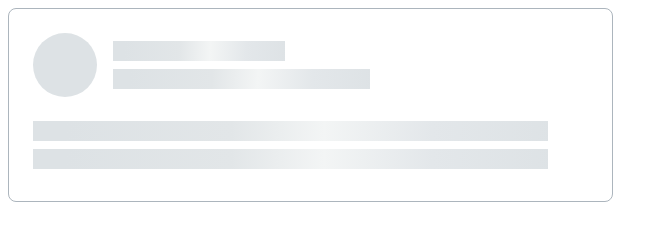
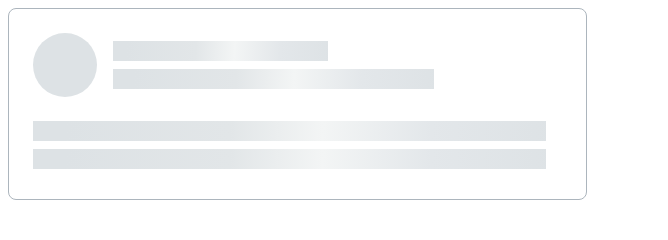
Before and after one commit to js-tasks-ru/htmlcss-20210708_warma2d, a website: page 04-lection2/02-skeleton/index.html in a window 1280 px wide. Shown: the whole page, without its empty margins (0-668 px from the left). Drawn offline with Linux system fonts and the light colour scheme.

Commit message:
removed importants; added percents; added semantic classes;

```diff
--- a/04-lection2/02-skeleton/index.html
+++ b/04-lection2/02-skeleton/index.html
@@ -9,14 +9,14 @@
         <div class="skeleton">
             <div class="skeleton__header">
                 <div class="skeleton__avatar"></div>
-                <div class="skeleton__headerColumn">
-                    <div class="skeleton__line skeleton__line172"></div>
-                    <div class="skeleton__line skeleton__line257"></div>
+                <div class="skeleton__info">
+                    <div class="skeleton__line skeleton__shortLine"></div>
+                    <div class="skeleton__line skeleton__longLine"></div>
                 </div>
             </div>
             <div class="skeleton__footer">
-                <div class="skeleton__line skeleton__line515"></div>
-                <div class="skeleton__line skeleton__line515"></div>
+                <div class="skeleton__line skeleton__longLine"></div>
+                <div class="skeleton__line skeleton__longLine"></div>
             </div>
         </div>
     </body>
--- a/04-lection2/02-skeleton/skeleton.css
+++ b/04-lection2/02-skeleton/skeleton.css
@@ -1,19 +1,13 @@
-.skeleton div {
-    box-sizing: border-box;
-    padding: 0;
-    margin: 0;
-}
-
 .skeleton {
     width: 579px;
     height: 192px;
     border-radius: 8px;
     border: 1px solid var(--grey-3);
-    padding-left: 24px !important;
+    padding-left: 24px;
 }
 
 .skeleton__header {
-    margin-top: 24px !important;
+    margin-top: 24px;
     display: flex;
 }
 
@@ -24,31 +18,34 @@
     border-radius: 50%;
 }
 
-.skeleton__headerColumn {
-    padding-top: 8px !important;
-    padding-left: 16px !important;
+.skeleton__info {
+    padding-top: 8px;
+    padding-left: 16px;
     height: 64px;
+    width: 100%;
+    max-width: 337px;
     flex-direction: column;
 }
 
-.skeleton__headerColumn > * {
-    margin-bottom: 8px !important;
+.skeleton__info > * {
+    margin-bottom: 8px;
 }
 
-.skeleton__headerColumn:last-child {
-    margin-bottom: 0 !important;
+.skeleton__info:last-child {
+    margin-bottom: 0;
 }
 
 .skeleton__footer {
-    margin-top: 24px !important;
+    margin-top: 24px;
+    margin-right: 40px;
 }
 
 .skeleton__footer > * {
-    margin-bottom: 8px !important;
+    margin-bottom: 8px;
 }
 
 .skeleton__footer:last-child {
-    margin-bottom: 0 !important;
+    margin-bottom: 0;
 }
 
 .skeleton__line {
@@ -56,14 +53,10 @@
     background: linear-gradient(92.51deg, var(--grey-2) 6.44%, var(--grey-5) 38.47%, var(--grey-6) 56.48%, var(--grey-7) 77.5%, var(--grey-2) 102.52%);
 }
 
-.skeleton__line172 {
-    width: 172px;
+.skeleton__shortLine {
+    width: 67%;
 }
 
-.skeleton__line257 {
-    width: 257px;
+.skeleton__longLine {
+    width: 100%;
 }
-
-.skeleton__line515 {
-    width: 515px;
-}
--- a/assets/css/main.css
+++ b/assets/css/main.css
@@ -30,7 +30,7 @@
     font-family: 'Roboto', sans-serif;
 }
 
-details, summary {
+details, summary, div {
     box-sizing: border-box;
     padding: 0;
     margin: 0;
```
